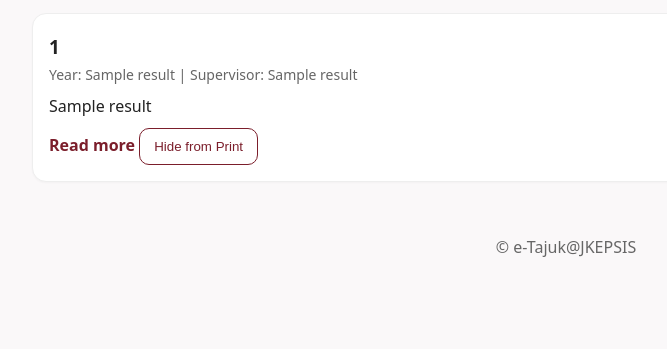
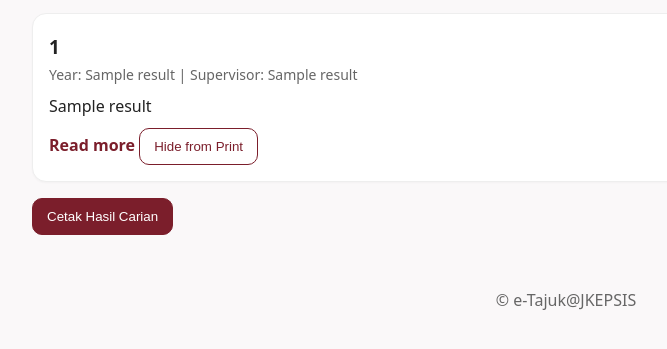
Before and after one commit to naily92/eTajuk-JKEPSIS, a Flask app: template templates/index.html in a window 1280 px wide. Shown: the part 228-577 px from the top of the page, without its empty margins (74-741 px from the left). Run offline with Flask 3, Linux system fonts and the light colour scheme; the template is opened without the code that fills it: most values are stand-ins (such as "Sample title", 1, 10 or a date in 2020).

Commit message:
Update index.html

```diff
--- a/templates/index.html
+++ b/templates/index.html
@@ -66,6 +66,9 @@
 
           <button class="btn hide-print-btn">Hide from Print</button>
                   </article>
+          <div class="print-container">
+          <button id="print-btn" class="btn primary">Cetak Hasil Carian</button>
+          </div>
         {% endfor %}
       {% elif query %}
         <p class="muted">No record found.</p>
```
